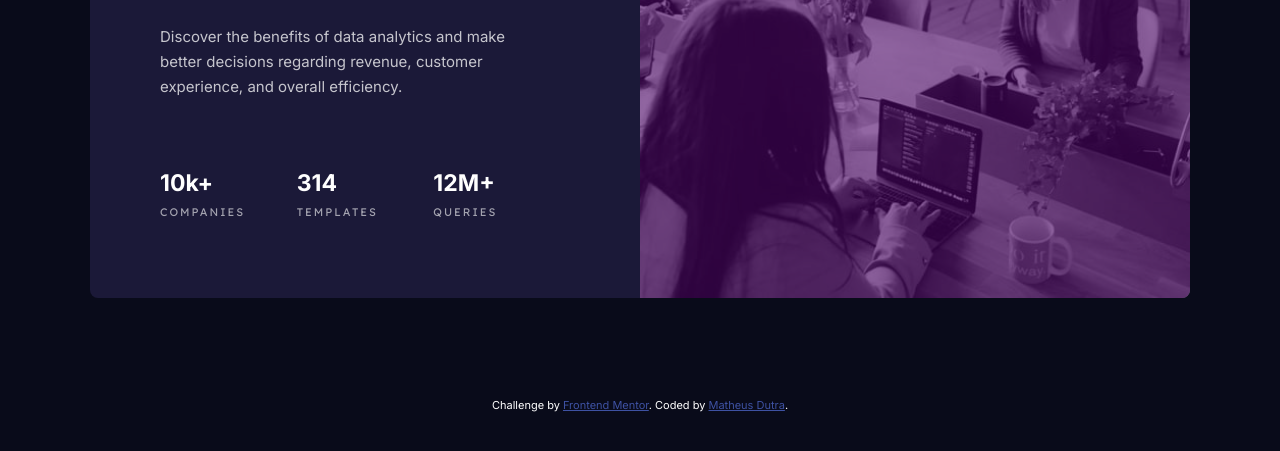
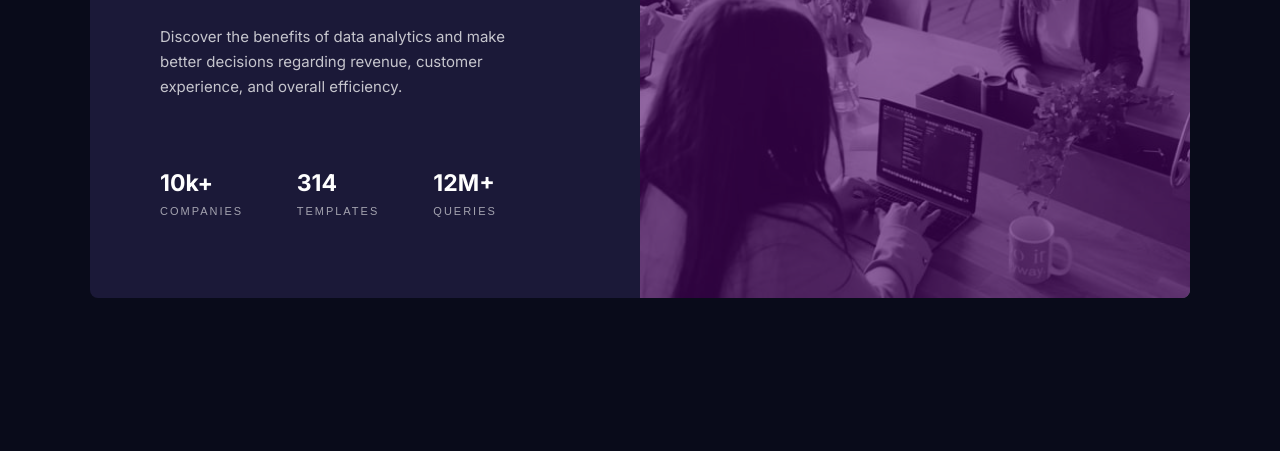
Before and after one commit to mdtra/stats-preview-card, a plain HTML site: page index.html in a window 1280 px wide. Shown: the part 321-772 px from the top of the page. Drawn offline with Linux system fonts and the light colour scheme.

Commit message:
commit changes

```diff
--- a/index.html
+++ b/index.html
@@ -45,12 +45,5 @@
       </div>
     </div>
   </main>
-
-  <footer>
-    <div class="attribution">
-      Challenge by <a href="https://www.frontendmentor.io?ref=challenge" target="_blank">Frontend Mentor</a>.
-      Coded by <a href="https://github.com/mdtra">Matheus Dutra</a>.
-    </div>
-  </footer>
 </body>
 </html>
--- a/style.css
+++ b/style.css
@@ -1,9 +1,19 @@
 @import url('https://fonts.googleapis.com/css2?family=Inter:wght@400;700&family=Lexend+Deca&display=swap');
 
+:root {
+    --font-main: 'Inter', sans-serif;
+    --font-count: 'Lexend', sans-serif;
+    --darkblue-main-bg: hsl(233, 47%, 7%);
+    --darkblue-card-bg: hsl(244, 38%, 16%);
+    --violet-accent: hsl(277, 64%, 61%);
+    --grey-p: hsla(0, 0%, 100%, 0.75);
+    --grey-count: hsla(0, 0%, 100%, 0.6);
+}
+
 body {
-    font-family: 'Inter', sans-serif;
+    font-family: var(--font-main);
     font-size: 15px;
-    background-color: hsl(233, 47%, 7%);
+    background-color: var(--darkblue-main-bg);
     color: white;
 }
 
@@ -15,7 +25,7 @@ body {
     display: flex;
     flex-flow: row wrap;
     max-width: 1100px;
-    background-color: hsl(244, 38%, 16%);
+    background-color: var(--darkblue-card-bg);
     border-radius: 8px;
 }
 
@@ -59,12 +69,12 @@ body {
 }
 
 .color-word {
-    color: hsl(277, 64%, 61%);
+    color: var(--violet-accent);
 }
 
 .card-info-description > p {
     margin-top: 27px;
-    color: hsla(0, 0%, 100%, 0.75);
+    color: var(--grey-p);
     line-height: 25px;
 }
 
@@ -85,12 +95,12 @@ body {
 .card-count-text {
     margin-top: 8px;
 
-    font-family: 'Lexend Deca', sans-serif;
+    font-family: var(--font-count);
     font-size: 11px;
     letter-spacing: 2px;
 
     text-transform: uppercase;
-    color: hsla(0, 0%, 100%, 0.6);
+    color: var(--grey-count);
 }
 
 .attribution {
```
